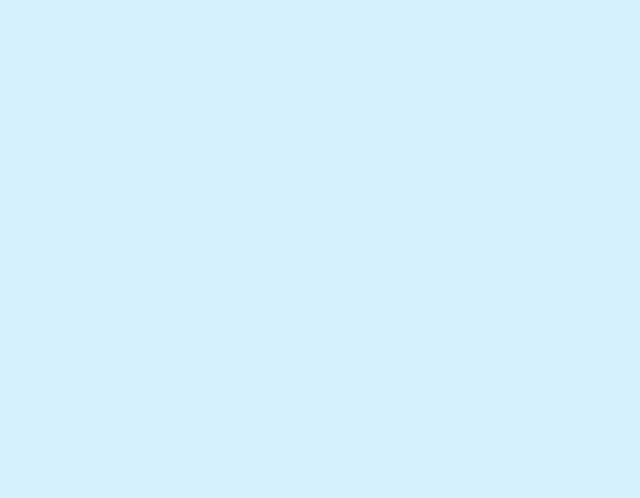
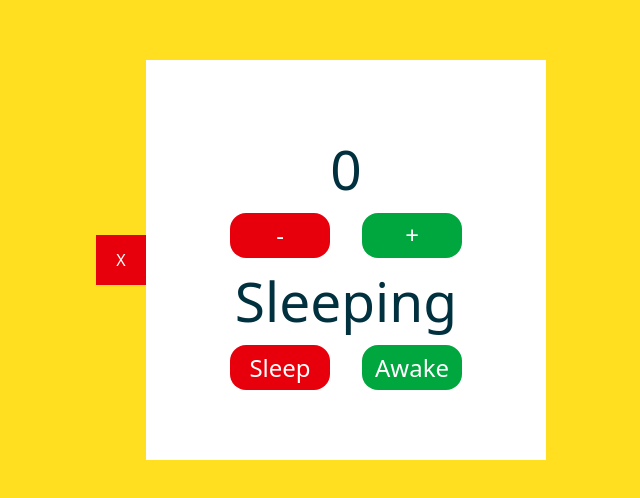
Before and after one commit to ShakilCode/i-computers-frontend, a React (Vite) app: page /test in a window 1280 px wide. Before the commit this address had no page. Shown: the part 140-638 px from the top of the page, without its empty margins (319-959 px from the left). Built offline with nearby package versions, Linux system fonts and the light colour scheme.

Commit message:
React hooks - useState()

```diff
--- a/src/App.jsx
+++ b/src/App.jsx
@@ -2,6 +2,7 @@ import { Route, Routes } from "react-router-dom";
 import AdminPage from "./pages/admin";
 import HomePage from "./pages/home";
 import LoginPage from "./pages/login";
+import Test from "./components/test";
 
 
 
@@ -13,6 +14,7 @@ export default function App() {
         <Route path="/" element={<HomePage />} />
         <Route path="/admin/*" element={<AdminPage />} />
         <Route path="/login" element={<LoginPage />} />
+         <Route path="/test" element={<Test />} />
       </Routes>
     </div>
   )
--- a/src/components/test.jsx
+++ b/src/components/test.jsx
@@ -1,14 +1,47 @@
-export default function Test(){
-    return(
-        <div className="w-[600px] h-[600px] border-4 relative">
-            <div className="w-[500px] h-[500px] bg-amber-200 flex flex-col justify-center items-center">
-                <div className="w-[75px] h-[75px] bg-blue-600"></div>
-                <div className="w-[75px] h-[75px] bg-red-600"></div>
-                <div className="w-[75px] h-[75px] bg-green-600 absolute top-[10px] right-[50px] z-[0]"></div>
-                <div className="w-[75px] h-[75px] bg-purple-600 fixed top-[10px] right-[200px]"></div>
-                <div className="w-[75px] h-[75px] bg-black"></div>
-                <div className="w-[75px] h-[75px] bg-[#00FFFF]"></div>
-            </div>
+import { useState } from "react"
+
+export default function Test() {
+    const [count, setCount] = useState(0)
+    const [status, setStatus] = useState("Sleeping")
+    const [isVisible, setIsVisible] = useState(true)
+
+
+    return (
+        <div className="w-full h-full bg-yellow-300 flex justify-center items-center">
+            <button onClick={
+                ()=>{
+                    setIsVisible(!isVisible)
+                }
+            } className="w-[50px] h-[50px] bg-red-600 text-white">{isVisible?"X":"O"}</button>
+           {isVisible && <div className="w-[400px] h-[400px] bg-white flex justify-center items-center flex-col">
+                <h1 className="text-[55px]">{count}</h1>
+                <div className="w-full h-[50px] flex justify-center items-center gap-8">
+                    <button onClick={
+                        ()=>{
+                            setCount(count - 1)
+                        }
+                    } className="w-[100px] h-[45px] bg-red-600 text-white text-2xl rounded-2xl">-</button>
+                    <button onClick={
+                        ()=>{
+                            setCount(count + 1)
+                        }
+                    } className="w-[100px] h-[45px] bg-green-600 text-white text-2xl rounded-2xl">+</button>
+                </div>
+
+                <h1 className="text-[55px]">{status}</h1>
+                <div className="w-full h-[50px] flex justify-center items-center gap-8">
+                    <button onClick={
+                        ()=>{
+                            setStatus("Sleeping")
+                        }
+                    } className="w-[100px] h-[45px] bg-red-600 text-white text-2xl rounded-2xl">Sleep</button>
+                    <button onClick={
+                        ()=>{
+                            setStatus("Awake")
+                        }
+                    } className="w-[100px] h-[45px] bg-green-600 text-white text-2xl rounded-2xl">Awake</button>
+                </div>
+            </div>}
         </div>
     )
 }
--- a/src/pages/login.jsx
+++ b/src/pages/login.jsx
@@ -4,17 +4,17 @@ export default function LoginPage(){
     return(
         <div className="w-full h-full bg-[url('login-bg.png')] bg-cover bg-center bg-no-repeat flex">
 
-            <div className="w-[50%] h-full flex justify-center items-center flex-col">
+            <div className="pb-60 w-[50%] h-full flex justify-center items-center flex-col">
 
-                <div className="backdrop-blur-3xl w-[400px] h-[400px] shadow-accent shadow-md rounded-full flex flex-col justify-center items-center">
-                    <img src="/logo.png" className="w-[300px]"/>
+                <div className="border-4 border-secondary ml-125 mt-25 ml-8 bg-ac pb-1 backdrop-blur-md  w-[250px] h-[250px] shadow-accent rounded-full shadow-2xl flex flex-col justify-center items-center">
+                    <img src="/logo.png" className="w-[200px]"/>
                 </div>
 
             </div>
 
             <div className="w-[50%] h-full flex justify-center items-center">
 
-                <div className="backdrop-blur-md w-[450px] h-[600px] shadow-2xl rounded-lg flex flex-col justify-center">
+                <div className="backdrop-blur-xl w-[450px] h-[600px] shadow-2xl rounded-lg flex flex-col justify-center">
                     <input
 						type="email"
 						placeholder="Email"
```
Also changed, not shown: public/login-bg.png.
